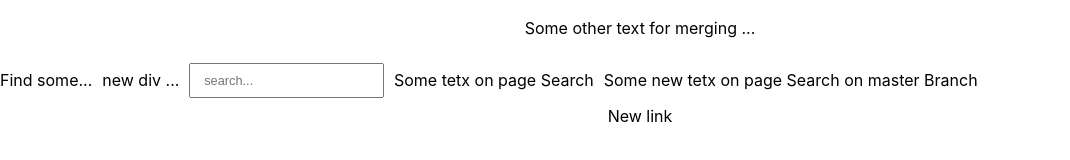
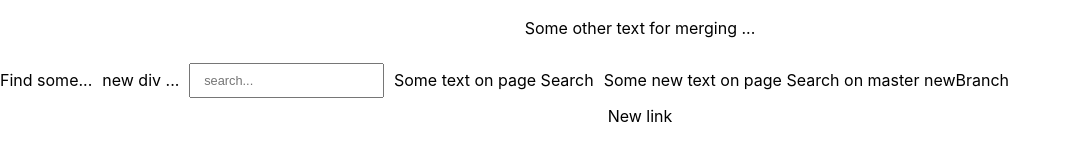
Before and after one commit to serg1557733/reactTestingWithJest, a React (Create React App) app: page / in a window 1280 px wide. Shown: the part 210-370 px from the top of the page, without its empty margins (0-1070 px from the left). Built offline with nearby package versions, Linux system fonts and the light colour scheme.

Commit message:
ad new p on search page

```diff
--- a/src/components/Search/Search.jsx
+++ b/src/components/Search/Search.jsx
@@ -22,8 +22,8 @@ const Search = props => {
             value={value}
             onChange={onChange}
          />
-         <p> Some tetx on page Search</p>
-         <p> Some  new tetx on page Search on master Branch</p>
+         <p> Some text on page Search</p>
+         <p> Some new text on page Search on master newBranch</p>
 
     </label>
   )
```
